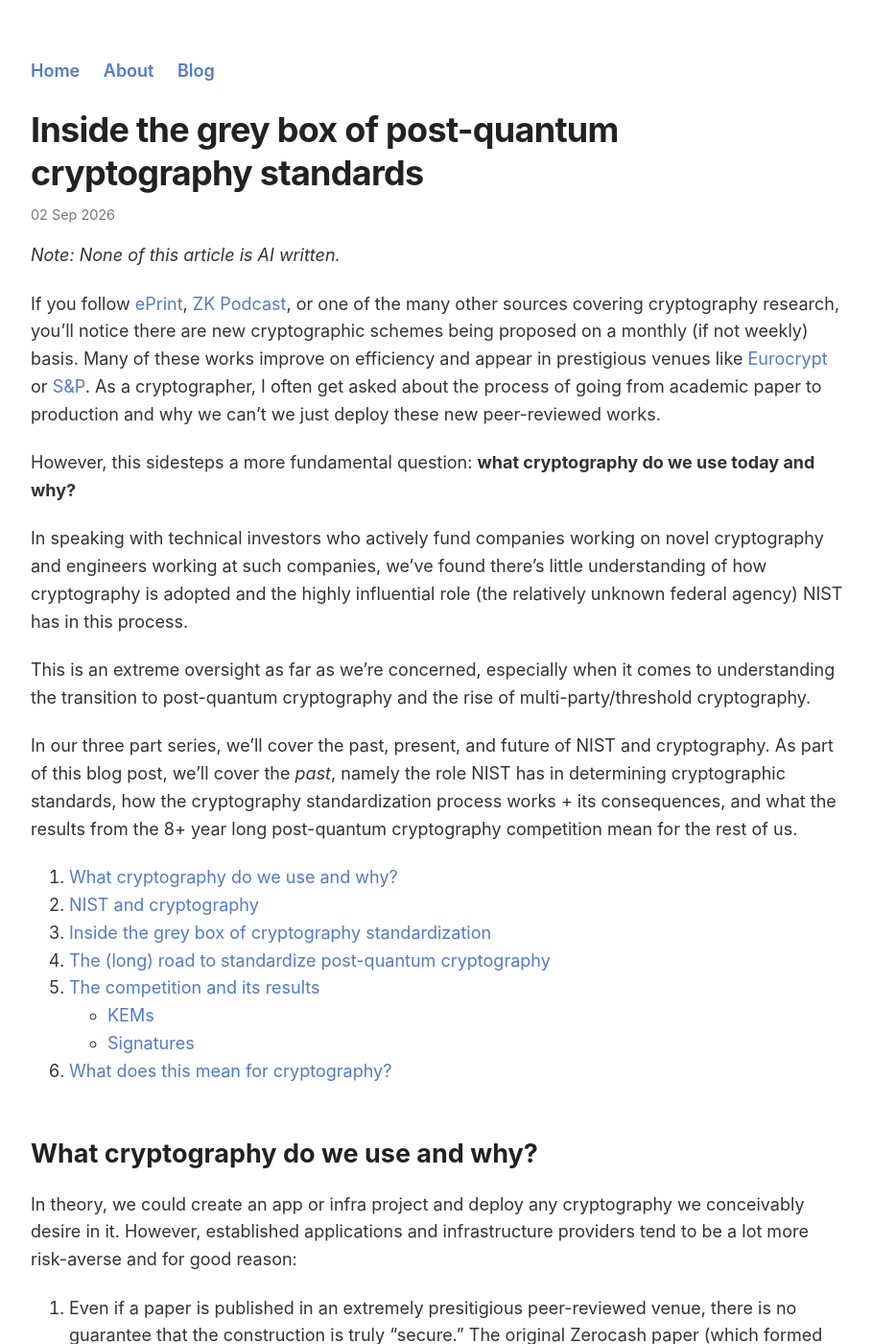
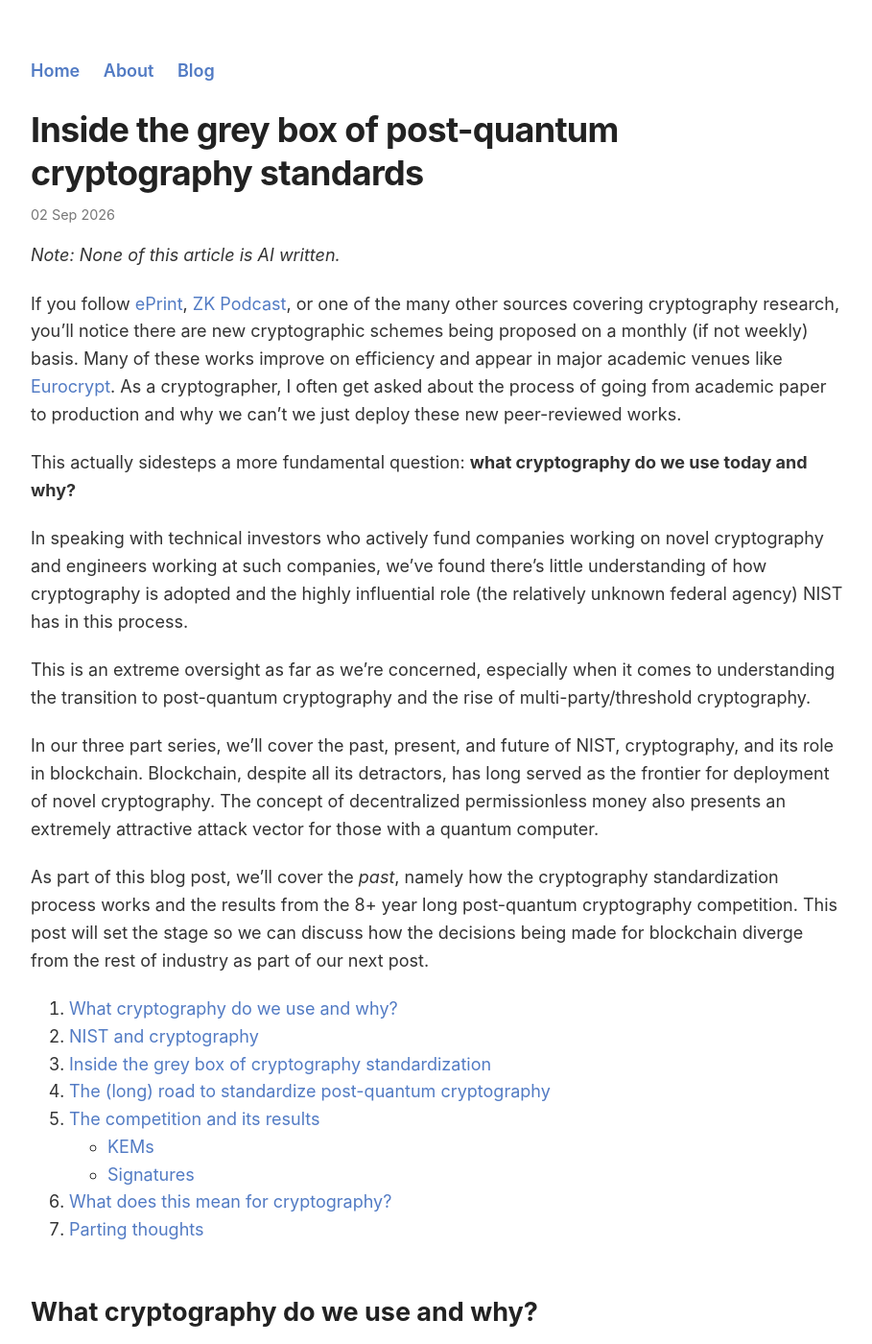
Before and after one commit to ravital/ravital.github.io, a Jekyll site: the page built from _posts/2026-09-02-pqc.md, in a window 1280 px wide and 1400 px high. Shown: the whole window at 96% size, without its empty margins (183-1092 px from the left). Built offline with Jekyll 4.4.1, drawn with Linux system fonts in a browser that asks for light colours; some of the changed text lies outside the part shown.

Commit message:
Update 2026-09-02-pqc.md

```diff
--- a/_posts/2026-09-02-pqc.md
+++ b/_posts/2026-09-02-pqc.md
@@ -6,15 +6,18 @@
 
 *Note: None of this article is AI written.*
 
-If you follow [ePrint](https://eprint.iacr.org/), [ZK Podcast](https://zeroknowledge.fm/), or one of the many other sources covering cryptography research, you'll notice there are new cryptographic schemes being proposed on a monthly (if not weekly) basis. Many of these works improve on efficiency and appear in prestigious venues like [Eurocrypt](https://eurocrypt.iacr.org/) or [S&P](https://sp2027.ieee-security.org/). As a cryptographer, I often get asked about the process of going from academic paper to production and why we can't we just deploy these new peer-reviewed works.
+If you follow [ePrint](https://eprint.iacr.org/), [ZK Podcast](https://zeroknowledge.fm/), or one of the many other sources covering cryptography research, you'll notice there are new cryptographic schemes being proposed on a monthly (if not weekly) basis. Many of these works improve on efficiency and appear in major academic venues like [Eurocrypt](https://eurocrypt.iacr.org/). As a cryptographer, I often get asked about the process of going from academic paper to production and why we can't we just deploy these new peer-reviewed works.
 
-However, this sidesteps a more fundamental question: **what cryptography do we use today and why?**
+This actually sidesteps a more fundamental question: **what cryptography do we use today and why?**
 
 In speaking with technical investors who actively fund companies working on novel cryptography and engineers working at such companies, we've found there's little understanding of how cryptography is adopted and the highly influential role (the relatively unknown federal agency) NIST has in this process.
 
 This is an extreme oversight as far as we're concerned, especially when it comes to understanding the transition to post-quantum cryptography and the rise of multi-party/threshold cryptography.
 
-In our three part series, we'll cover the past, present, and future of NIST and cryptography. As part of this blog post, we'll cover the *past*, namely the role NIST has in determining cryptographic standards, how the cryptography standardization process works + its consequences, and what the results from the 8+ year long post-quantum cryptography competition mean for the rest of us.
+In our three part series, we'll cover the past, present, and future of NIST, cryptography, and its role in blockchain. Blockchain, despite all its detractors, has long served as the frontier for deployment of novel cryptography. The concept of decentralized permissionless money also presents an extremely attractive attack vector for those with a quantum computer.
+
+As part of this blog post, we'll cover the *past*, namely how the cryptography standardization process works and the results from the 8+ year long post-quantum cryptography competition. This post will set the stage so we can discuss how the decisions being made for blockchain diverge from the rest of industry as part of our next post.
+
 
 1. [What cryptography do we use and why?](#introduction)
 2. [NIST and cryptography](#nist)
@@ -24,6 +27,7 @@
    * [KEMs](#kems)
    * [Signatures](#signatures)
 6. [What does this mean for cryptography?](#meancryptography)
+7. [Parting thoughts](#conclusion)
 
 ## What cryptography do we use and why? <a name="introduction"></a>
 In theory, we could create an app or infra project and deploy any cryptography we conceivably desire in it. However, established applications and infrastructure providers tend to be a lot more risk-averse and for good reason:
@@ -45,7 +49,7 @@
 [^1]: There is quite a bit of cryptography in Ethereum that does *not* come from NIST standards as well (e.g. Poseidon hash, BLS signatures).
 
 
-## "NIST" and cryptography <a name="nist"></a>
+## NIST and cryptography <a name="nist"></a>
 NIST dates back to 1901 and was formerly known as the "National Bureau of Standards." [Their website](https://www.nist.gov/) does relatively little to clear up what exactly this agency does but roughly speaking their mission includes anticipating the future, co-developing new technology, and fostering standards. They appear to have a number of laboratories and research efforts across cryptography, computer science more generally, engineering, biotech, energy, and physics.
 
 So **why should you care about NIST?**
@@ -60,7 +64,7 @@
 
 Finally, you might wonder: **if most companies aren't required to use the cryptography put out in NIST's standards, why do they do so anyway?**
 
-Likely, risk management and market pressure. The cryptography in NIST standards has been heavily scrutinized by dozens of experts over a multi-year process. The government has decided it's good enough for their secrets so you should feel safe knowing it's likely good enough for yours. If something later "breaks" or is found to be insecure, at least the company can point the blame at someone else (NIST). If a company decides on its own to adopt some novel cryptography out of a peer-reviewed paper, they will have to take the bulk of the blame if the scheme is later found to be insecure.
+Likely, risk management and market pressure. The cryptography in NIST standards has been heavily scrutinized by dozens (if not hundreds) of experts over a rigorous multi-year process. If a company decides on its own to adopt some novel cryptography out of a peer-reviewed paper, they will have to take the bulk of the blame if the scheme is later found to be insecure.
 
 Thus, the vast majority of orgs choose to adopt the underlying cryptography in NIST standards. These standards generally form from open competition calls put out by NIST. We'll dive into the process next.
 
@@ -127,10 +131,18 @@
 
 Given the more conservative security assumptions, we expect an expansion in the use of hash-based cryptography (especially within blockchain settings where upgrades can be trickier) as well as further research into making it more efficient.
 
-
 #### What does this mean for the rest of us? <a name="meanus"></a>
-At this point, we hope it becomes clear why we [covered](#nist) the difference between NIST setting *de jure* vs *de facto* standards.
+At this point, we hope it becomes clear why we [covered](#Nist-and-cryptography) the difference between NIST setting *de jure* vs *de facto* standards.
 
 For the vast majority of companies, which are not expected to officially "comply with FIPS," the decision of whether to transition to post-quantum signatures boils down to risk appetite and customer/market expectations. However, as we've seen historically, the overwhelming majority of companies end up adopting the underlying cryptography in FIPS.
 
-All of that takes us full circle, returning to Ethereum. What cryptography do they plan to adopt as part of the post-quantum transition? In our next post, we'll dive into the unique considerations blockchain has in choosing cryptography and the somewhat controversial decisions being made by the Ethereum Foundation.
+## Parting thoughts <a name="conclusion"></a>
+While the 2035 deadline to transition to post-quantum cryptography may seem far away, it's a relatively short amount of time to educate decision makers and migrate the world's entire digital infrastructure.
+
+Given the progress of AI (e.g. [solving](https://openai.com/index/navier-stokes-solution/) the Navier-Stokes Millennium Prize Problem), we believe that 2035 is too long to wait to transition such high-stakes infrastructure like cryptocurrency.
+
+All of that takes us full circle, returning to Ethereum. What cryptography do they plan to adopt as part of the post-quantum transition?
+
+While most of (non-crypto) industry has converged on lattice-based cryptography, the Ethereum Foundation (EF) has continued to push for hash-bashed cryptography, subtly suggesting that it's more "secure." Blockchain has long been criticized by outsiders as serving as an echo chamber. Unfortunately, this view seems to be coming increasingly true.
+
+In our next post, we'll dive into what's going on in the blockchain ecosystem, the unique considerations blockchain has in choosing cryptography, and the somewhat controversial decisions being made by EF.
```
